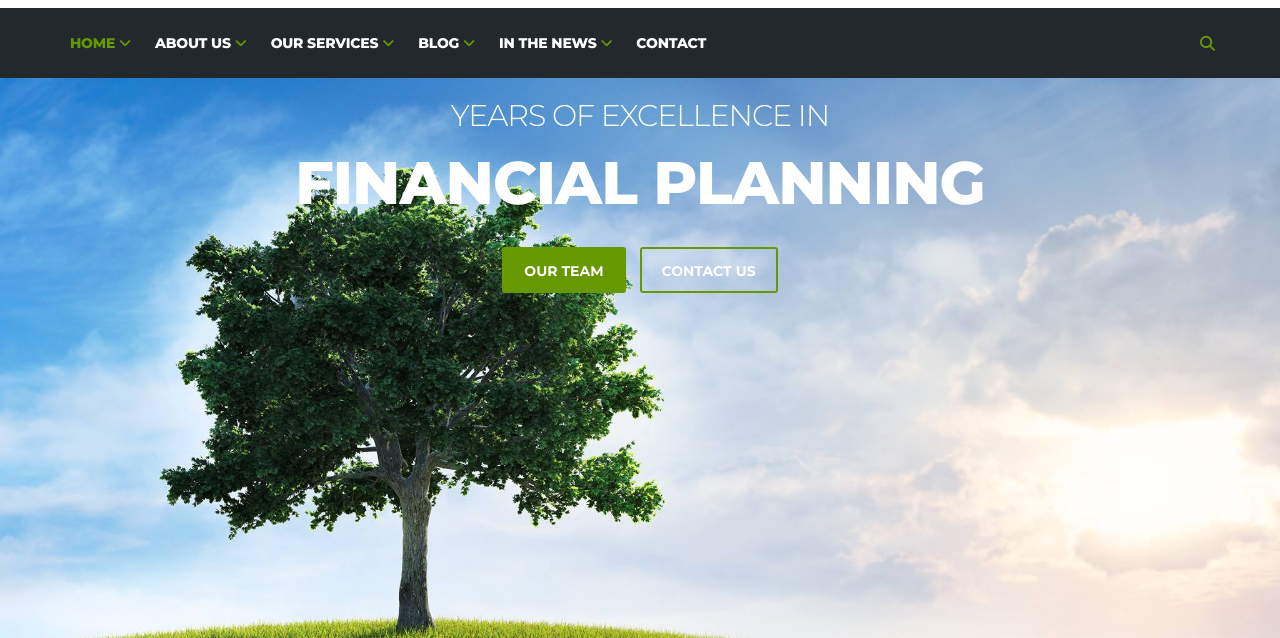
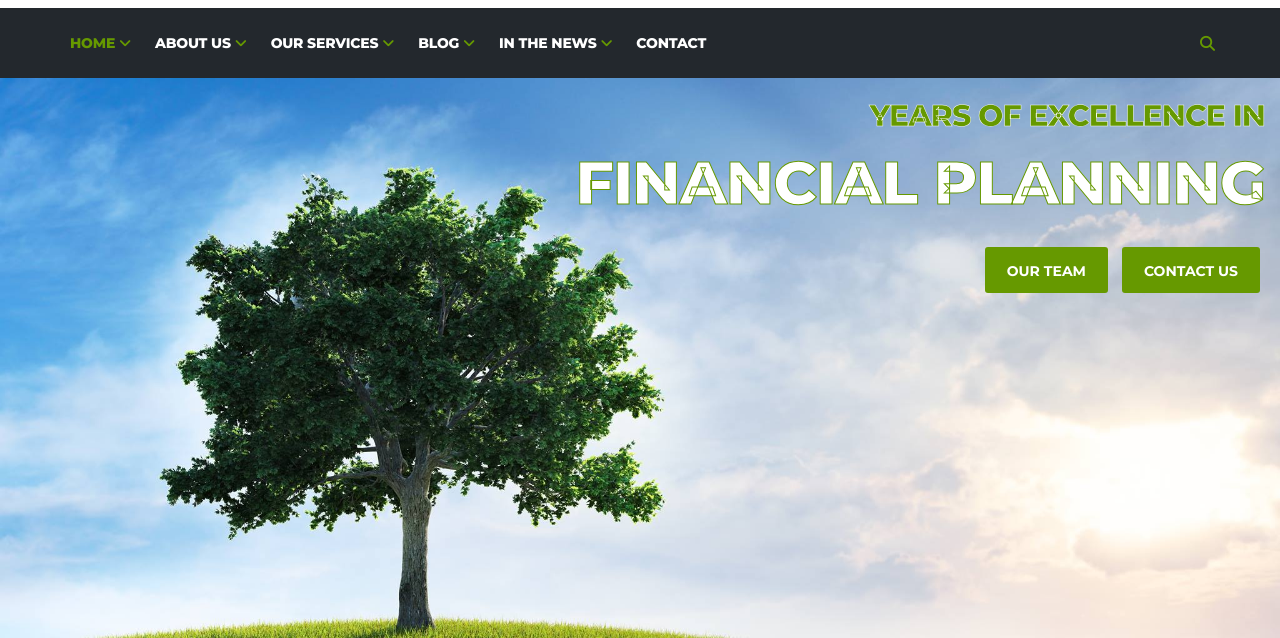
Before and after one commit to adbookerfhsu/MKT609PFPredesign, a plain HTML site: page index.html in a window 1280 px wide. Shown: the part 162-800 px from the top of the page. Drawn offline with nearby package versions, Linux system fonts and the light colour scheme; some packages are replaced by stand-ins of ours.

Commit message:
changed some css to make more readable

```diff
--- a/css/style.css
+++ b/css/style.css
@@ -1121,13 +1121,17 @@ ul.navbar-nav>li.header-get-a-quote:hover>a:after {
 .slide-title {
     font-size: 30px;
     line-height: 36px;
-    font-weight: 300;
-    color: #fff;
+    font-weight: 800;
+    font-style: bolder;
+    color: #669900;
     margin: 20px 0 10px;
+    -webkit-text-stroke-width: .5px;
+    -webkit-text-stroke-color: #fff;
+
 }
 
 .slide-sub-title {
-    font-style: normal;
+    font-style: bold;
     font-size: 60px;
     line-height: 58px;
     margin: 20px 0;
@@ -1135,6 +1139,8 @@ ul.navbar-nav>li.header-get-a-quote:hover>a:after {
     font-weight: 900;
     text-transform: uppercase;
     letter-spacing: -1px;
+    -webkit-text-stroke-width: 1px;
+    -webkit-text-stroke-color: #669900;
 }
 
 .slider-text {
--- a/index.html
+++ b/index.html
@@ -258,12 +258,12 @@
 
 				<div class="item active" style="background-image:url(images/treeonlifesjourney.jpg)">
 					<div class="slider-content">
-						<div class="col-md-12 text-center">
+						<div class="col-md-12 text-right">
 							<h2 class="slide-title animated4">Years of excellence in</h2>
 							<h3 class="slide-sub-title animated5">Financial Planning</h3>
 							<p>
 								<a href="services.html" class="slider btn btn-primary">Our Team</a>
-								<a href="contact.html" class="slider btn btn-primary border">Contact US</a>
+								<a href="contact.html" class="slider btn btn-primary">Contact US</a>
 							</p>
 						</div>
 					</div>
@@ -277,7 +277,7 @@
 							<h3 class="slide-title animated3">Services that matter</h3>
 							<h3 class="slide-sub-title animated3">Your Choice is Simple</h3>
 							<p class="animated3">
-								<a href="services.html" class="slider btn btn-primary border">Our Services</a>
+								<a href="services.html" class="slider btn btn-primary">Our Services</a>
 							</p>
 						</div>
 					</div>
@@ -285,7 +285,7 @@
 				<!--/ Carousel item 2 end -->
 
 				<div class="item" style="background-image:url(images/pfpsign.jpg)">
-					<div class="slider-content text-right">
+					<div class="slider-content text-center">
 						<div class="col-md-12">
 							<h2 class="slide-title animated6">Meet Our Team</h2>
 							<h3 class="slide-sub-title animated7">We build a partnership</h3>
```
Also changed, not shown: images/mountainviewgray.jpg (added).
